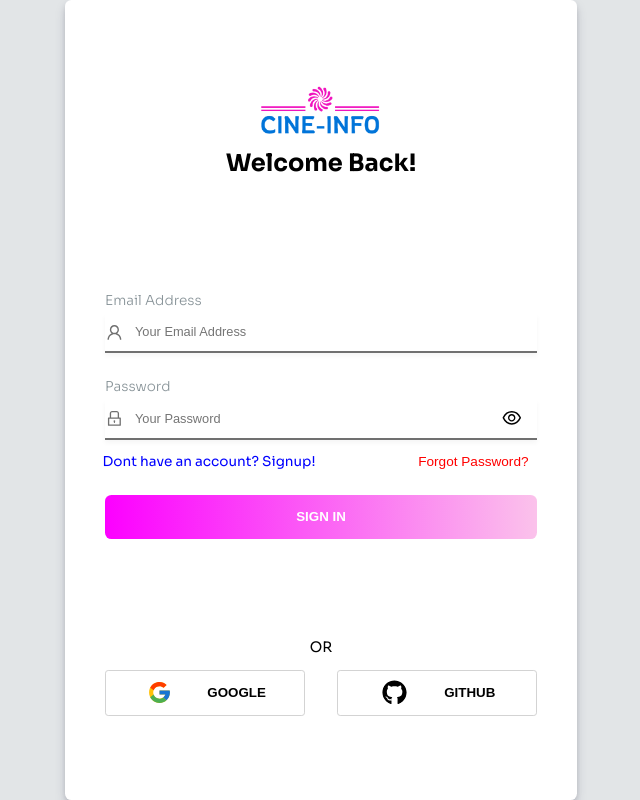
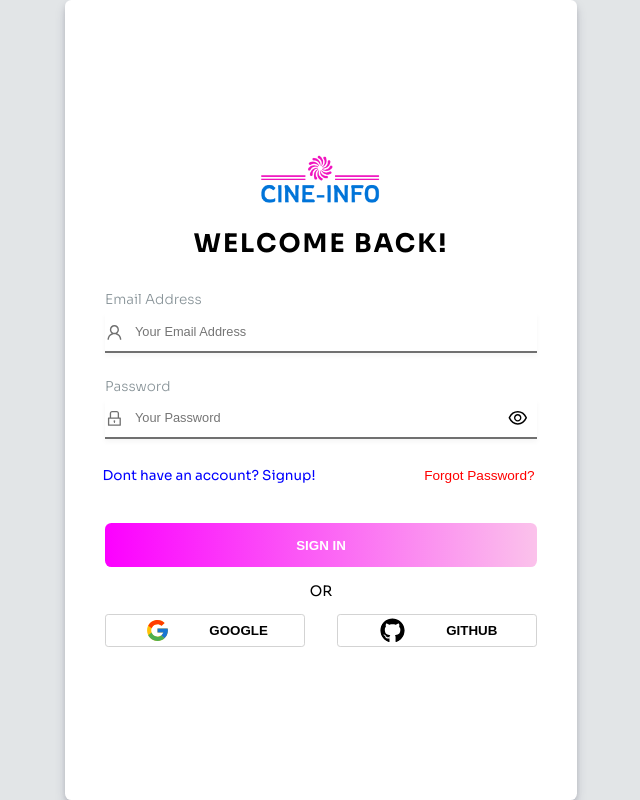
Before and after one commit to AfaqAhmed-XGrid/base-module-backend, a React (Create React App) app in the folder ui/: page /signin in a window 1280 px wide. Shown: the whole page, without its empty margins (319-959 px from the left). Built offline with nearby package versions, Linux system fonts and the light colour scheme.

Commit message:
minor changes in ui

```diff
--- a/ui/src/App.css
+++ b/ui/src/App.css
@@ -13,7 +13,7 @@
   display: flex;
   flex-direction: column;
   align-items: center;
-  justify-content: space-evenly;
+  justify-content: center;
   height: 100%;
   padding: 0 2.5rem;
   border-radius: 0.4rem;
@@ -62,3 +62,25 @@
 .border-test {
   border: 1px solid black
 }
+
+a {
+  text-decoration: none;
+  color: inherit;
+  padding: 0;
+  margin: 0;
+}
+
+p {
+  text-decoration: none;
+  color: inherit;
+  padding: 0;
+  margin: 0;
+}
+
+button {
+  background-color: transparent;
+  border: none;
+  outline: none;
+  padding: 0;
+  margin: 0;
+}
--- a/ui/src/ui/pages/ForgotPassword/ForgotPassword.tsx
+++ b/ui/src/ui/components/ForgotPassword/ForgotPassword.tsx
@@ -7,8 +7,8 @@ import { useNavigate } from 'react-router-dom';
 import { AiOutlineClose, AiOutlineUser } from 'react-icons/ai';
 
 // Import components
-import SpecialButton from '../../components/SpecialButton/SpecialButton';
-import InputField from '../../components/InputField/InputField';
+import SpecialButton from '../SpecialButton/SpecialButton';
+import InputField from '../InputField/InputField';
 
 // import rtk query
 import { useForgotPasswordMutation } from '../../../store/api';
--- a/ui/src/ui/components/SimpleLink/SimpleLink.css
+++ b/ui/src/ui/components/SimpleLink/SimpleLink.css
@@ -9,5 +9,6 @@
 }
 
 .simple-link-title {
+    margin: 0.9rem 0;
     font-size: 0.85rem;
 }
--- a/ui/src/ui/pages/Signin/Signin.css
+++ b/ui/src/ui/pages/Signin/Signin.css
@@ -2,12 +2,21 @@
   font-size: 0.9rem;
   text-align: center;
   text-transform: uppercase;
+  margin: 0.9rem 0 !important;
 }
 
 .signin-title {
   line-height: 0 !important;
   margin-top: 1.6rem;
   text-transform: capitalize;
+}
+
+.signin-gap-2rem {
+  gap: 2rem;
+}
+
+.signin-gap-1rem {
+  gap: 0.85rem;
 }
 
 .signin-text-btn {
--- a/ui/src/ui/pages/Signin/Signin.tsx
+++ b/ui/src/ui/pages/Signin/Signin.tsx
@@ -14,6 +14,7 @@ import SpecialButton from '../../components/SpecialButton/SpecialButton';
 import IconButton from '../../components/IconButton/IconButton';
 import InputField from '../../components/InputField/InputField';
 import PasswordField from '../../components/PasswordField/PasswordField';
+import ForgotPassword from '../../components/ForgotPassword/ForgotPassword';
 
 // Import rtk query
 import { useSignInUserMutation } from '../../../store/api';
@@ -21,7 +22,6 @@ import { useSignInUserMutation } from '../../../store/api';
 // Import css
 import './Signin.css';
 import '../../../App.css';
-import ForgotPassword from '../ForgotPassword/ForgotPassword';
 
 // Defining Signin page
 const Signin = () => {
@@ -69,12 +69,12 @@ const Signin = () => {
   return (
     <div className="container signin-position-relative">
       {isModalOpen && <ForgotPassword setisModalOpen={setIsModalOpen}/>}
-      <div className="form-container">
+      <div className="form-container signin-gap">
         <div className='flex-column-between'>
           <img src="/assets/logo.png" alt="" width={150}/>
-          <h2 className='signin-title'>Welcome Back!</h2>
+          <h2 className='form-title'>Welcome Back!</h2>
         </div>
-        <form className='flex-column-center w-full'>
+        <form className='flex-column-center w-full signin-gap-1rem'>
           <InputField
             title={'Email Address'}
             id={'email'}
--- a/ui/src/ui/pages/Signup/Signup.css
+++ b/ui/src/ui/pages/Signup/Signup.css
@@ -2,6 +2,7 @@
   font-size: 0.9rem;
   text-align: center;
   text-transform: uppercase;
+  margin: 0.9rem 0 !important;
 }
 
 
```
Also changed, not shown: ui/src/ui/pages/Dashboard/Dashboard.tsx (+4 -4 lines), ui/src/ui/components/ForgotPassword/ForgotPassword.css (renamed from ui/src/ui/pages/ForgotPassword/ForgotPassword.css).
